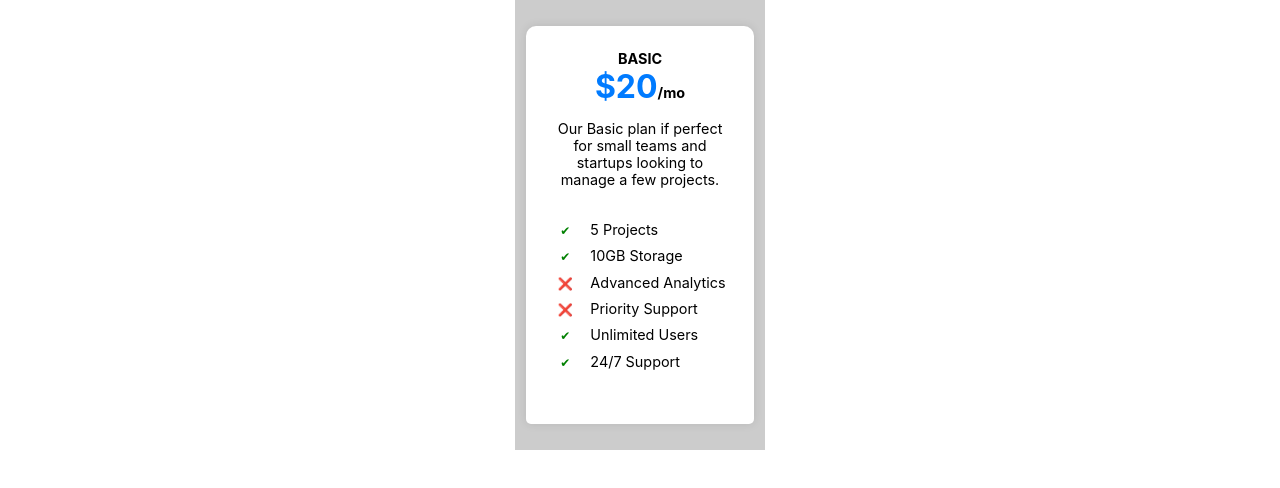
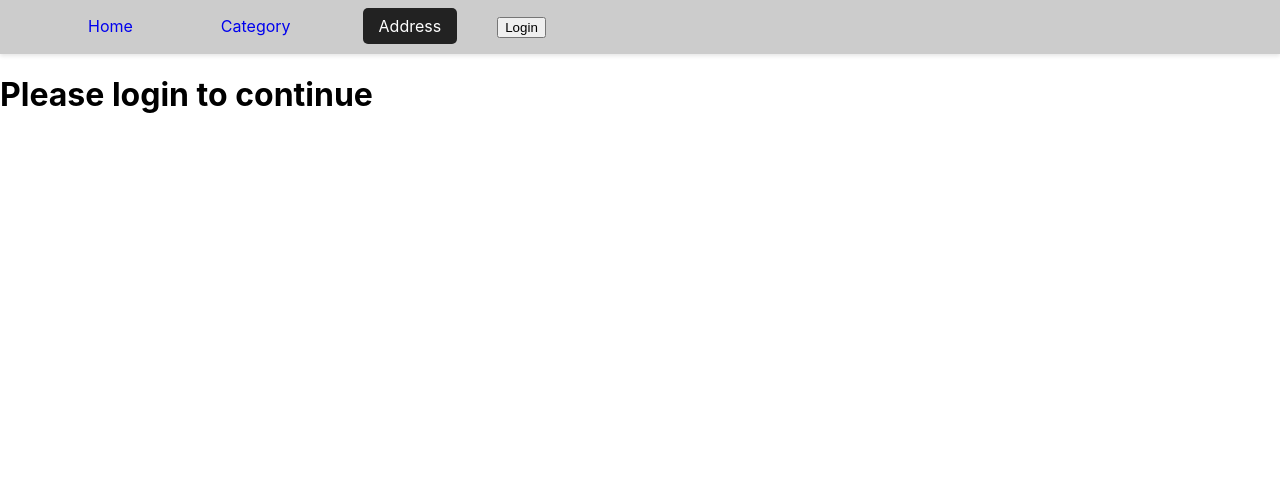
Before and after one commit to iAngkur/typscript-react, a React (Create React App) app: page /address in a window 1280 px wide. Shown: the top 488 px of the page. Built offline with nearby package versions, Linux system fonts and the light colour scheme.

Commit message:
authentication

```diff
--- a/src/App.tsx
+++ b/src/App.tsx
@@ -32,14 +32,14 @@ function App() {
       {/* <Dropdown /> */}
       {/* <Dropdown_v2 /> */}
       {/* <BasicRoute /> */}
-      {/* <DynamicRouting /> */}
+      <DynamicRouting />
       {/* <BrowserRouter>
         <CartContextProvider>
           <UseContext />
         </CartContextProvider>
       </BrowserRouter> */}
       {/* <UseReducer /> */}
-      <CssIndex />
+      {/* <CssIndex /> */}
     </div>
   );
 }
--- /dev/null
+++ b/src/NeogCampLMS/Routing/Address.tsx
@@ -0,0 +1,11 @@
+import React from "react";
+
+function Address() {
+  return (
+    <div>
+      <h1>Address</h1>
+    </div>
+  );
+}
+
+export default Address;
--- a/src/NeogCampLMS/Routing/DynamicRouting.tsx
+++ b/src/NeogCampLMS/Routing/DynamicRouting.tsx
@@ -1,32 +1,80 @@
-import React from "react";
+import React, { useState } from "react";
 import { BrowserRouter, NavLink, Route, Routes } from "react-router-dom";
 import Home from "./pages/Home";
 import Category from "./pages/Category";
 import ProductDetails from "./pages/ProductDetails";
+import Address from "./Address";
+import Login from "./Login";
 
 function DynamicRouting() {
   const getActiveStyle = ({ isActive }: { isActive: boolean }) => ({
     margin: "1rem",
-    color: isActive ? "red" : "",
+    padding: "0.5rem 1rem",
+    color: isActive ? "white" : "",
+    background: isActive ? "#222" : "none",
+    textDecoration: "none",
+    borderRadius: "5px",
   });
+
+  const [isLoggedIn, setIsLoggedIn] = useState<boolean>(false);
 
   return (
     <div>
       <BrowserRouter>
-        <nav>
+        <nav
+          style={{
+            display: "flex",
+            justifyContent: "space-between",
+            alignItems: "center",
+            padding: "1rem 2rem",
+            backgroundColor: "#ccc",
+            color: "white",
+            boxShadow: "0 2px 4px rgba(0, 0, 0, 0.1)",
+          }}
+        >
+          <ul
+            style={{
+              display: "flex",
+              listStyle: "none",
+              margin: 0,
+              padding: 0,
+            }}
+          >
+            <li style={{ marginLeft: "1.5rem" }}>
               <NavLink style={getActiveStyle} to="/">
                 Home
               </NavLink>
-          ||
+            </li>
+
+            <li style={{ marginLeft: "1.5rem" }}>
               <NavLink style={getActiveStyle} to="/category">
                 Category
               </NavLink>
+            </li>
+
+            <li style={{ marginLeft: "1.5rem" }}>
+              <NavLink style={getActiveStyle} to="/address">
+                Address
+              </NavLink>
+            </li>
+            <li style={{ marginLeft: "1.5rem" }}>
+              <button
+                onClick={() => {
+                  setIsLoggedIn(!isLoggedIn);
+                }}
+              >
+                {isLoggedIn ? "Logout" : "Login"}
+              </button>
+            </li>
+          </ul>
         </nav>
 
         <Routes>
           <Route path="/" element={<Home />} />
           <Route path="/category" element={<Category />} />
           <Route path="/product/:productId" element={<ProductDetails />} />
+          {isLoggedIn && <Route path="/address" element={<Address />} />}
+          {!isLoggedIn && <Route path="/address" element={<Login />} />}
         </Routes>
       </BrowserRouter>
     </div>
--- /dev/null
+++ b/src/NeogCampLMS/Routing/Login.tsx
@@ -0,0 +1,11 @@
+import React from "react";
+
+function Login() {
+  return (
+    <div>
+      <h1>Please login to continue</h1>
+    </div>
+  );
+}
+
+export default Login;
```
Lines whose indentation alone changed are shown as unchanged.
